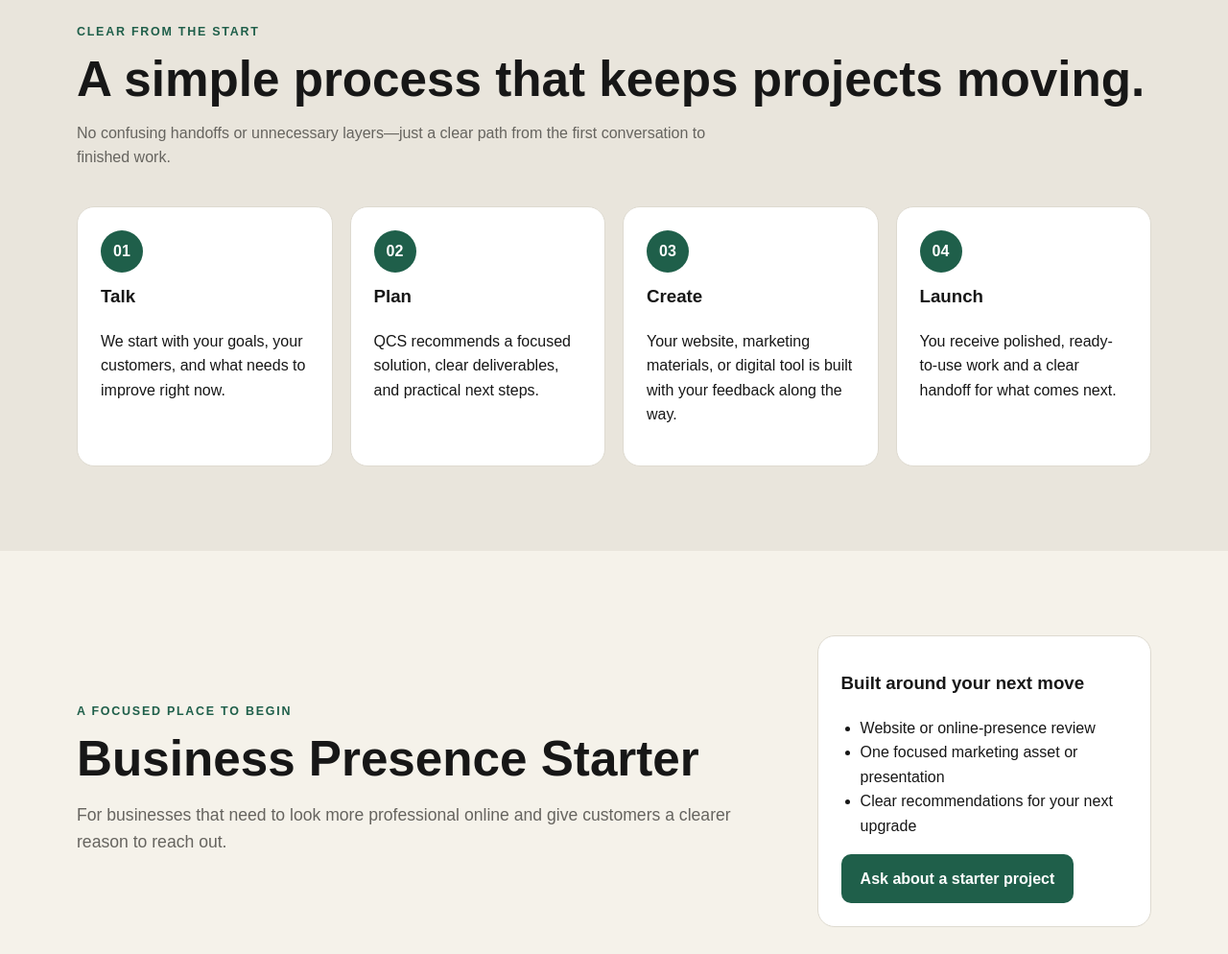
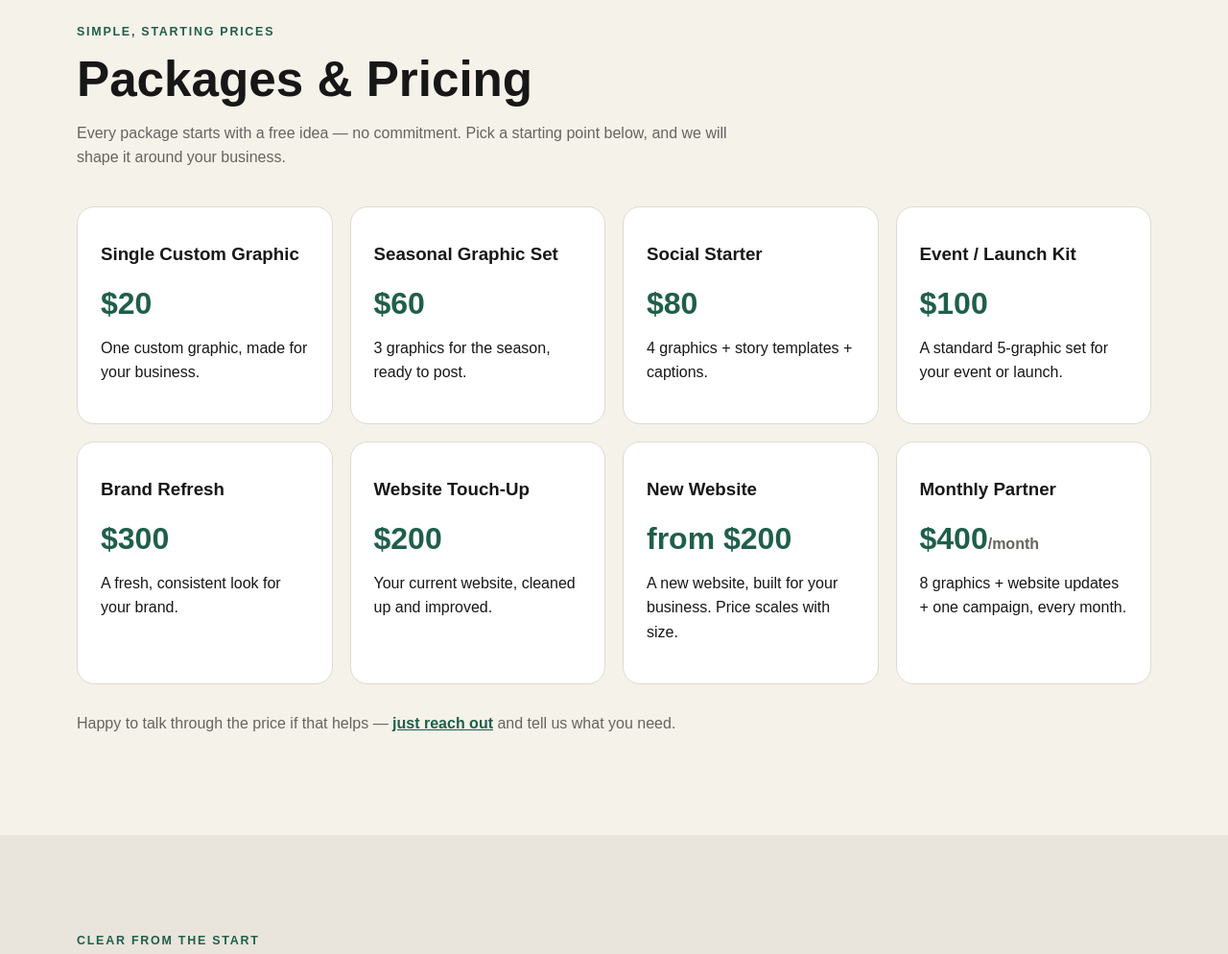
Before and after one commit to antmik239-glitch/QuinonesCreativeStudio, a plain HTML site: page index.html in a window 1280 px wide. Shown: the part 1580-2574 px from the top of the page at 96% size. Drawn offline with Linux system fonts and the light colour scheme.

Commit message:
Add Packages & Pricing to QCS studio site; update Blacktop Arcana status to Submitted to Kobo, under review

```diff
--- a/index.html
+++ b/index.html
@@ -238,6 +238,30 @@ h3 {
   place-items: center;
   background: var(--accent);
   color: white;
+  font-weight: 700;
+}
+
+.price {
+  font-size: 2rem;
+  font-weight: 800;
+  color: var(--accent);
+  margin: 8px 0 4px;
+  line-height: 1.1;
+}
+
+.price small {
+  font-size: 1rem;
+  font-weight: 700;
+  color: var(--muted);
+}
+
+.pricing-note {
+  margin-top: 28px;
+  color: var(--muted);
+}
+
+.pricing-note a {
+  color: var(--accent);
   font-weight: 700;
 }
 
@@ -503,6 +527,66 @@ footer {
       </div>
     </section>
 
+    <section id="pricing" class="section">
+      <div class="container">
+        <p class="eyebrow">Simple, starting prices</p>
+        <h2>Packages &amp; Pricing</h2>
+        <p class="section-intro">Every package starts with a free idea — no commitment. Pick a starting point below, and we will shape it around your business.</p>
+
+        <div class="card-grid">
+          <article class="card">
+            <h3>Single Custom Graphic</h3>
+            <p class="price">$20</p>
+            <p>One custom graphic, made for your business.</p>
+          </article>
+
+          <article class="card">
+            <h3>Seasonal Graphic Set</h3>
+            <p class="price">$60</p>
+            <p>3 graphics for the season, ready to post.</p>
+          </article>
+
+          <article class="card">
+            <h3>Social Starter</h3>
+            <p class="price">$80</p>
+            <p>4 graphics + story templates + captions.</p>
+          </article>
+
+          <article class="card">
+            <h3>Event / Launch Kit</h3>
+            <p class="price">$100</p>
+            <p>A standard 5-graphic set for your event or launch.</p>
+          </article>
+
+          <article class="card">
+            <h3>Brand Refresh</h3>
+            <p class="price">$300</p>
+            <p>A fresh, consistent look for your brand.</p>
+          </article>
+
+          <article class="card">
+            <h3>Website Touch-Up</h3>
+            <p class="price">$200</p>
+            <p>Your current website, cleaned up and improved.</p>
+          </article>
+
+          <article class="card">
+            <h3>New Website</h3>
+            <p class="price">from $200</p>
+            <p>A new website, built for your business. Price scales with size.</p>
+          </article>
+
+          <article class="card">
+            <h3>Monthly Partner</h3>
+            <p class="price">$400<small>/month</small></p>
+            <p>8 graphics + website updates + one campaign, every month.</p>
+          </article>
+        </div>
+
+        <p class="pricing-note">Happy to talk through the price if that helps — <a href="mailto:antmik239@gmail.com?subject=QCS%20Pricing">just reach out</a> and tell us what you need.</p>
+      </div>
+    </section>
+
     <section id="process" class="section alt">
       <div class="container">
         <p class="eyebrow">Clear from the start</p>
```
Also changed, not shown: labs.html (+1 -1 lines).
